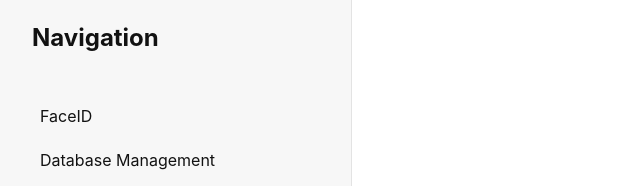
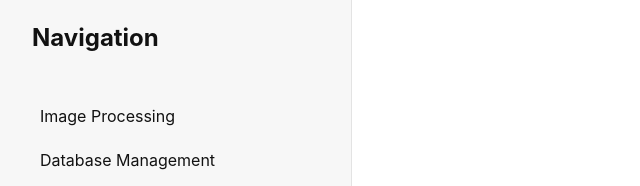
Before and after one commit to TomSeparovich/faceid, a React (Vite) app: page / in a window 1280 px wide. Shown: the top 186 px of the page, without its empty margins (0-640 px from the left). Built offline with nearby package versions, Linux system fonts and the light colour scheme.

Commit message:
Renamed faceid to imageProcessing

```diff
--- a/src/main.tsx
+++ b/src/main.tsx
@@ -5,7 +5,7 @@ import {
   RouterProvider,
 } from 'react-router-dom';
 
-import { DbManage, FaceID, Home } from './pages/index.ts';
+import { DbManage, ImageProcessing, Home } from './pages/index.ts';
 import ErrorPage from './pages/error/error.tsx';
 import './index.css'
 import { FireBaseProvider } from './providers/firebase.tsx';
@@ -18,8 +18,8 @@ const router = createBrowserRouter([
     errorElement: <ErrorPage />,
     children: [
       {
-        path: "faceid",
-        element: <FaceID />
+        path: "imageProcessing",
+        element: <ImageProcessing />
       },
       {
         path: "dbmanage",
--- a/src/pages/home/home.tsx
+++ b/src/pages/home/home.tsx
@@ -9,7 +9,7 @@ const Home: React.FC = () => {
             <h2>Navigation</h2>
             <nav>
               <ul>
-                <li><Link to={`faceid`}>FaceID</Link></li>
+                <li><Link to={`imageprocessing`}>Image Processing</Link></li>
                 <li><Link to={`dbmanage`}>Database Management</Link></li>
                 <li><Link to={''}>Home</Link></li>
               </ul>
--- a/src/pages/faceid/faceid.tsx
+++ b/src/pages/imageProcessing/imageProcessing.tsx
@@ -1,7 +1,7 @@
 import { useState } from "react";
-import "./faceid.css";
+import "./imageProcessing.css";
 
-const FaceID: React.FC = () => {
+const ImageProcessing: React.FC = () => {
     const [selectedFiles, setSelectedFiles] = useState<FileList | null>(null);
 
     const handleFileChange = (event: React.ChangeEvent<HTMLInputElement>) => {
@@ -39,4 +39,4 @@ const FaceID: React.FC = () => {
     )
 };
 
-export default FaceID;
+export default ImageProcessing;
--- a/src/pages/index.ts
+++ b/src/pages/index.ts
@@ -1,10 +1,10 @@
-import FaceID from "./faceid/faceid";
+import ImageProcessing from "./imageProcessing/imageProcessing";
 import Home from "./home/home";
 import DbManage from "./dbmanage/dbmanage";
 
 
 export {
-    FaceID,
+    ImageProcessing,
     Home,
     DbManage,
 }
```
Also changed, not shown: src/pages/imageProcessing/imageProcessing.css (added).
